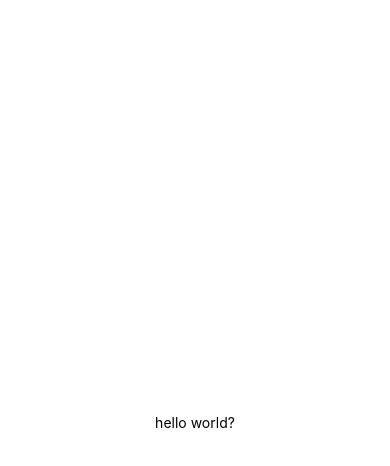
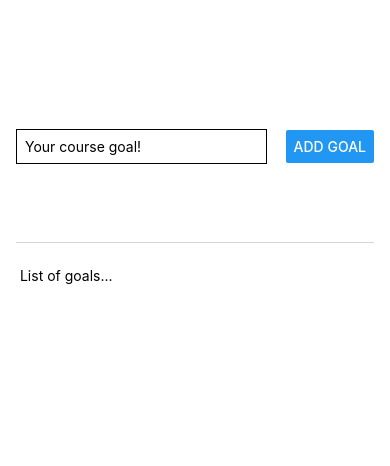
Before and after one commit to Jonjo7Dia/First-React-Native-App, a React Native app: screen / in a window 390 px wide. Shown: the top 466 px of the page. Built offline with nearby package versions, Linux system fonts and the light colour scheme.

Commit message:
playing with styles

```diff
--- a/App.js
+++ b/App.js
@@ -1,20 +1,44 @@
-import { StatusBar } from 'expo-status-bar';
-import { StyleSheet, Text, View } from 'react-native';
+
+import { StyleSheet, Text, View, Button, TextInput } from 'react-native';
 
 export default function App() {
   return (
-    <View style={styles.container}>
-      <Text>hello world?</Text>
-      <StatusBar style="auto" />
+    <View style={styles.appContainer}>
+      <View style={styles.inputContainer}>
+        <TextInput placeholder ="Your course goal!" style={styles.textInput} />
+        <Button title="Add Goal" />
+      </View>
+      <View style={styles.goalsContainer}>
+        <Text> List of goals...</Text>
+      </View>
     </View>
   );
 }
 
 const styles = StyleSheet.create({
-  container: {
+  appContainer: {
     flex: 1,
-    backgroundColor: '#fff',
+    paddingTop: 50,
+    paddingHorizontal: 16
+  },
+  inputContainer :{
+    flex: 1,
+    flexDirection: 'row',
+    justifyContent: 'space-between',
     alignItems: 'center',
-    justifyContent: 'center',
+    marginBottom: 24,
+    borderBottomWidth: 1,
+    borderBottomColor: '#cccc'
   },
+  textInput: {
+    borderWidth: 1,
+    borderColor: '#ccccc',
+    width: '70%',
+    marginRight: 8,
+    padding: 8
+
+  },
+  goalsContainer: {
+    flex: 3,
+  }
 });
```
